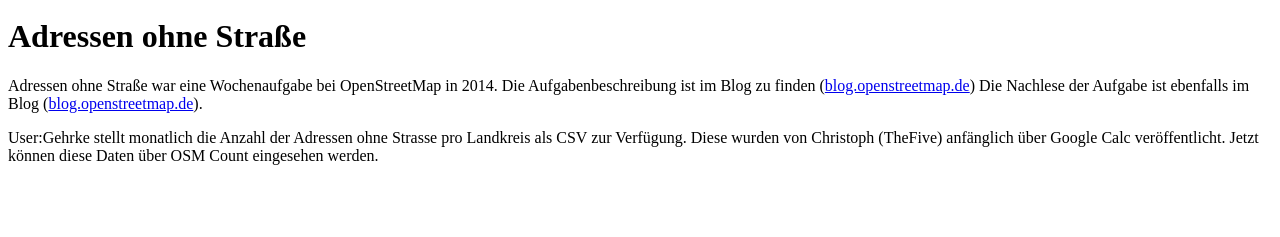
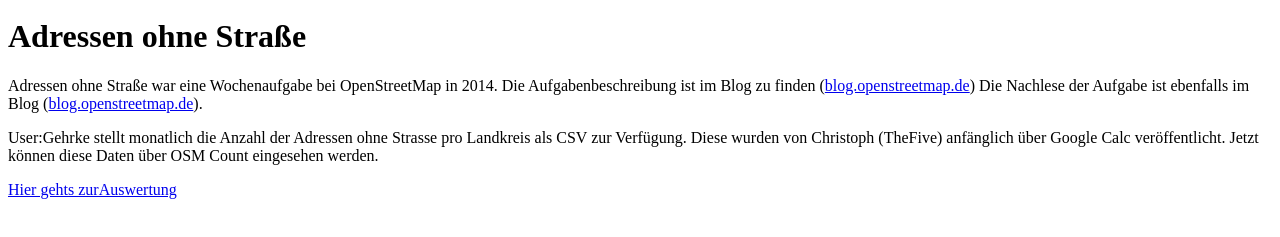
Before and after one commit to TheFive/osmcount, a plain HTML site: page html/AddrWOStreet.html in a window 1280 px wide. Shown: the part 317-554 px from the top of the page. Drawn offline with Linux system fonts and the light colour scheme.

Commit message:
Links in HTML Files

```diff
--- a/html/AddrWOStreet.html
+++ b/html/AddrWOStreet.html
@@ -15,4 +15,6 @@ Die Nachlese der Aufgabe ist ebenfalls im Blog (<a href=http://blog.openstreetma
 <p> User:Gehrke stellt monatlich die Anzahl der Adressen ohne Strasse pro Landkreis als CSV zur Verfügung.
 Diese wurden von Christoph (TheFive) anfänglich über Google Calc veröffentlicht.
 Jetzt können diese Daten über OSM Count eingesehen werden.</p>
+<a href="./table.html?lok=2&period=month&measure=Apotheke">Hier gehts zurAuswertung</a>
+
 </body>
```
Also changed, not shown: html/Apotheke.html (+2 -0 lines).
